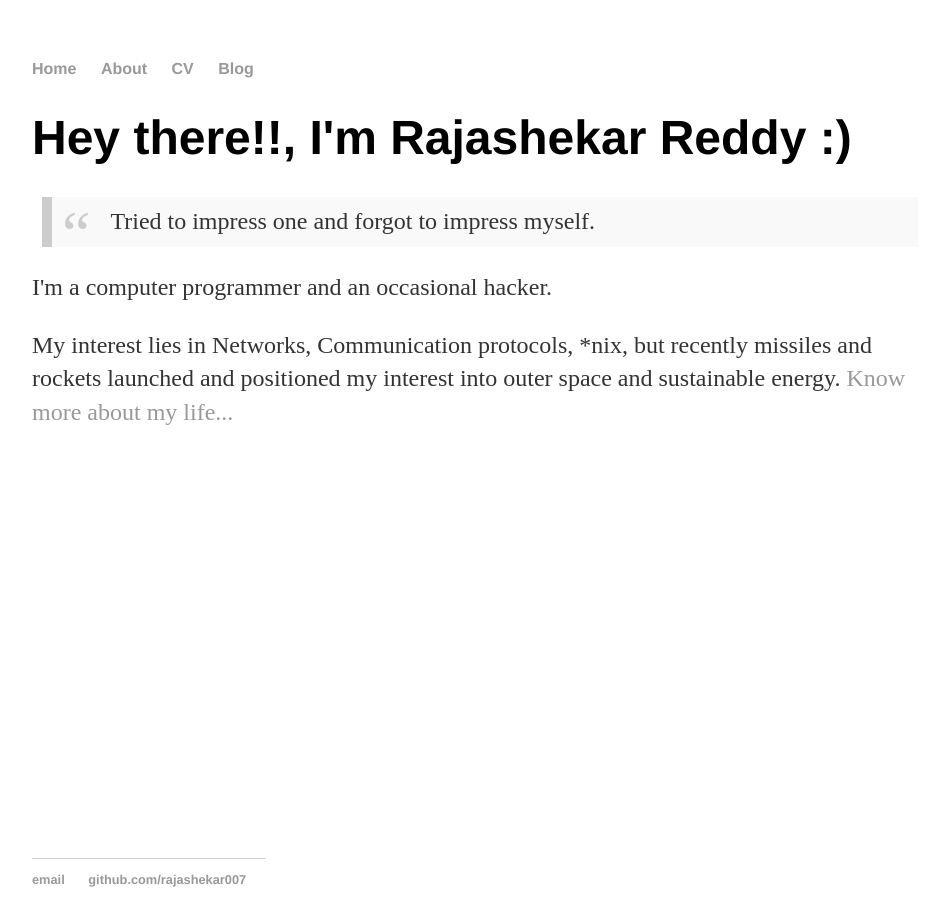
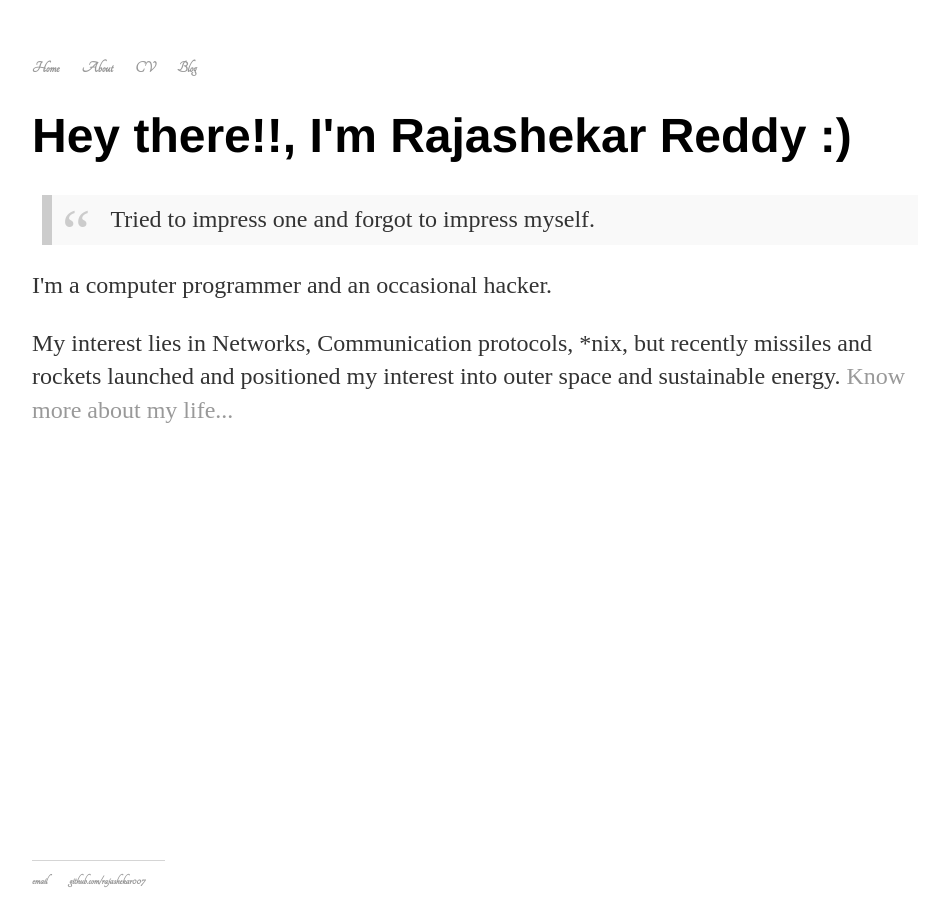
Before and after one commit to rajashekar007/rajashekar007.github.io, a Jekyll site: the page built from index.html, in a window 1280 px wide. Shown: the whole page, without its empty margins (160-1096 px from the left). Built offline with Jekyll 4.4.1, drawn with Linux system fonts in a browser that asks for light colours.

Commit message:
Update default.html

```diff
--- a/_layouts/default.html
+++ b/_layouts/default.html
@@ -4,6 +4,8 @@
                 <title>{{page.title}}</title>
                 <!--link to main stylesheet-->
                 <link rel="stylesheet" type="text/css" href="/css/main.css">
+                <link rel="stylesheet" type="text/css"
+          href="https://fonts.googleapis.com/css?family=Tangerine">
         </head>
         <body>
                 <nav>
```
